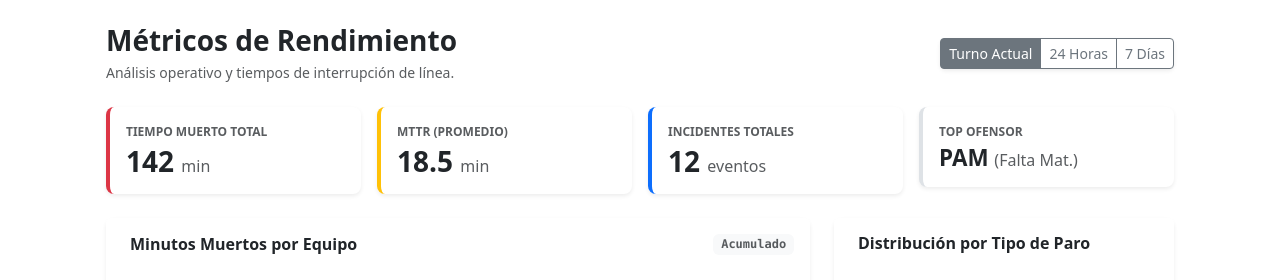
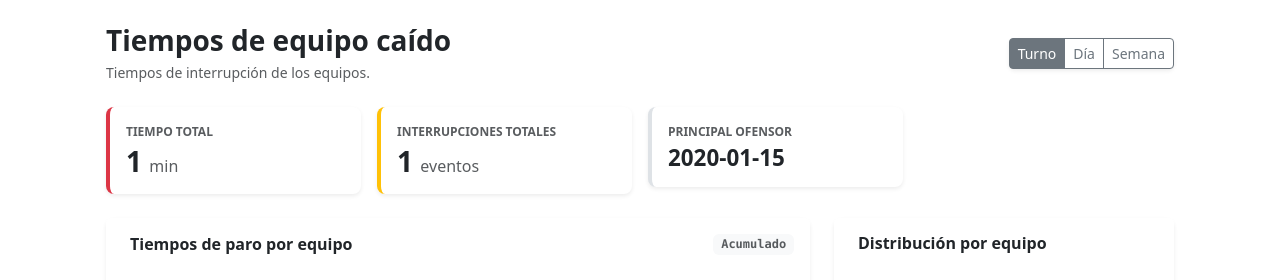
Before and after one commit to tebix94/infinx_andon, a Python web app: template app/templates/metrics.html in a window 1280 px wide. Shown: the part 56-336 px from the top of the page. Run offline with Jinja, Linux system fonts and the light colour scheme; the template is opened without the code that fills it: most values are stand-ins (such as "Sample title", 1, 10 or a date in 2020); some libraries are stand-ins or nearby versions.

Commit message:
Creating data.py route file and linking its values with metrics.html, fixing other minor frontend issues.

```diff
--- a/app/__init__.py
+++ b/app/__init__.py
@@ -9,6 +9,7 @@ from .extensions import db
 from app.routes.base import bp as bp_home
 from app.routes.auth import bp as bp_auth
 from app.routes.post import bp as bp_post
+from app.routes.data import bp as bp_data
 
 def start_app():
     # Create backend instance
@@ -30,5 +31,6 @@ def start_app():
     app.register_blueprint(bp_home)
     app.register_blueprint(bp_auth, url_prefix='/auth')
     app.register_blueprint(bp_post, url_prefix='/post/')
+    app.register_blueprint(bp_data)
 
     return app
--- a/app/routes/post.py
+++ b/app/routes/post.py
@@ -1,7 +1,6 @@
 from flask import Blueprint, request, render_template, flash, redirect, url_for
 from sqlalchemy import or_
 from app.schemas import CreatePostSchema
-from app.models import Posts
 from app.extensions import db
 from app.models import Users, Posts, Machines, Devices, Substations, InterruptionTypes, ErrorCauses
 from flask_login import current_user, login_required
--- a/app/templates/base.html
+++ b/app/templates/base.html
@@ -31,7 +31,7 @@
             <div class="collapse navbar-collapse" id="navbarNav">
 
                 <ul class="navbar-nav me-auto">
-                    <li class="nav-item"><a class="nav-link" href="{{ url_for('base.metrics') }}">📊Métricos</a></li>
+                    <li class="nav-item"><a class="nav-link" href="{{ url_for('data.metrics') }}">📊Métricos</a></li>
 
                     <!-- APARTADO ÓRDENES DE TRABAJO CON GLOBO INDICADOR -->
                     <li class="nav-item">
--- a/app/templates/metrics.html
+++ b/app/templates/metrics.html
@@ -7,13 +7,13 @@
 
     <div class="d-flex flex-wrap justify-content-between align-items-center mb-4 gap-3">
         <div>
-            <h1 class="h3 fw-bold text-dark mb-1">Métricos de Rendimiento</h1>
-            <p class="text-muted small mb-0">Análisis operativo y tiempos de interrupción de línea.</p>
+            <h1 class="h3 fw-bold text-dark mb-1">Tiempos de equipo caído</h1>
+            <p class="text-muted small mb-0">Tiempos de interrupción de los equipos.</p>
         </div>
         <div class="btn-group shadow-sm" role="group">
-            <button type="button" class="btn btn-outline-secondary btn-sm active">Turno Actual</button>
-            <button type="button" class="btn btn-outline-secondary btn-sm">24 Horas</button>
-            <button type="button" class="btn btn-outline-secondary btn-sm">7 Días</button>
+            <button type="button" class="btn btn-outline-secondary btn-sm active">Turno</button>
+            <button type="button" class="btn btn-outline-secondary btn-sm">Día</button>
+            <button type="button" class="btn btn-outline-secondary btn-sm">Semana</button>
         </div>
     </div>
 
@@ -21,32 +21,25 @@
         <div class="col-6 col-lg-3">
             <div class="card shadow-sm border-0 border-start border-danger border-4 rounded-3">
                 <div class="card-body py-3">
-                    <span class="text-uppercase fw-bold text-muted d-block mb-1" style="font-size: 0.75rem;">Tiempo Muerto Total</span>
-                    <h3 class="fw-bold text-dark mb-0">142 <span class="fs-6 fw-normal text-muted">min</span></h3>
+                    <span class="text-uppercase fw-bold text-muted d-block mb-1" style="font-size: 0.75rem;">Tiempo total</span>
+                    <h3 class="fw-bold text-dark mb-0">{{ total_minutes }} <span class="fs-6 fw-normal text-muted">min</span></h3>
+                </div>
+            </div>
+        </div>
+
+        <div class="col-6 col-lg-3">
+            <div class="card shadow-sm border-0 border-start border-warning border-4 rounded-3">
+                <div class="card-body py-3">
+                    <span class="text-uppercase fw-bold text-muted d-block mb-1" style="font-size: 0.75rem;">Interrupciones totales</span>
+                    <h3 class="fw-bold text-dark mb-0">{{ total_incidents }} <span class="fs-6 fw-normal text-muted">eventos</span></h3>
                 </div>
             </div>
         </div>
         <div class="col-6 col-lg-3">
-            <div class="card shadow-sm border-0 border-start border-warning border-4 rounded-3">
+            <div class="card shadow-sm border-0 border-start border-color border-4 rounded-3">
                 <div class="card-body py-3">
-                    <span class="text-uppercase fw-bold text-muted d-block mb-1" style="font-size: 0.75rem;">MTTR (Promedio)</span>
-                    <h3 class="fw-bold text-dark mb-0">18.5 <span class="fs-6 fw-normal text-muted">min</span></h3>
-                </div>
-            </div>
-        </div>
-        <div class="col-6 col-lg-3">
-            <div class="card shadow-sm border-0 border-start border-primary border-4 rounded-3">
-                <div class="card-body py-3">
-                    <span class="text-uppercase fw-bold text-muted d-block mb-1" style="font-size: 0.75rem;">Incidentes Totales</span>
-                    <h3 class="fw-bold text-dark mb-0">12 <span class="fs-6 fw-normal text-muted">eventos</span></h3>
-                </div>
-            </div>
-        </div>
-        <div class="col-6 col-lg-3">
-            <div class="card shadow-sm border-0 border-start border-orange border-4 rounded-3">
-                <div class="card-body py-3">
-                    <span class="text-uppercase fw-bold text-muted d-block mb-1" style="font-size: 0.75rem;">Top Ofensor</span>
-                    <h3 class="fw-bold text-dark mb-0" style="font-size: 1.4rem;">PAM <span class="fs-6 fw-normal text-muted">(Falta Mat.)</span></h3>
+                    <span class="text-uppercase fw-bold text-muted d-block mb-1" style="font-size: 0.75rem;">Principal ofensor</span>
+                    <h3 class="fw-bold text-dark mb-0" style="font-size: 1.4rem;">{{ top_downtime_machine }}</h3>
                 </div>
             </div>
         </div>
@@ -56,7 +49,7 @@
         <div class="col-xl-8">
             <div class="card shadow-sm border-0 rounded-3 h-100">
                 <div class="card-header bg-white border-0 pt-3 pb-0 d-flex justify-content-between align-items-center">
-                    <h6 class="fw-bold text-dark mb-0"><i class="bi bi-bar-chart-fill text-primary me-2"></i>Minutos Muertos por Equipo</h6>
+                    <h6 class="fw-bold text-dark mb-0"><i class="bi bi-bar-chart-fill text-primary me-2"></i>Tiempos de paro por equipo</h6>
                     <span class="badge bg-light text-muted font-monospace">Acumulado</span>
                 </div>
                 <div class="card-body d-flex align-items-center justify-content-center p-4">
@@ -68,7 +61,7 @@
         <div class="col-xl-4">
             <div class="card shadow-sm border-0 rounded-3 h-100">
                 <div class="card-header bg-white border-0 pt-3 pb-0">
-                    <h6 class="fw-bold text-dark mb-0"><i class="bi bi-pie-chart-fill text-success me-2"></i>Distribución por Tipo de Paro</h6>
+                    <h6 class="fw-bold text-dark mb-0"><i class="bi bi-pie-chart-fill text-success me-2"></i>Distribución por equipo</h6>
                 </div>
                 <div class="card-body d-flex align-items-center justify-content-center p-4">
                     <canvas id="typesChart" style="max-height: 260px;"></canvas>
@@ -108,7 +101,7 @@
             scales: {
                 y: {
                     beginAtZero: true,
-                    title: { display: true, text: 'Minutos en Paro' }
+                    title: { display: true, text: 'Minutos' }
                 }
             }
         }
```
Also changed, not shown: app/routes/base.py (+0 -77 lines), app/routes/data.py (added, +69 -0 lines), app/templates/home.html (line endings or trailing spaces).
